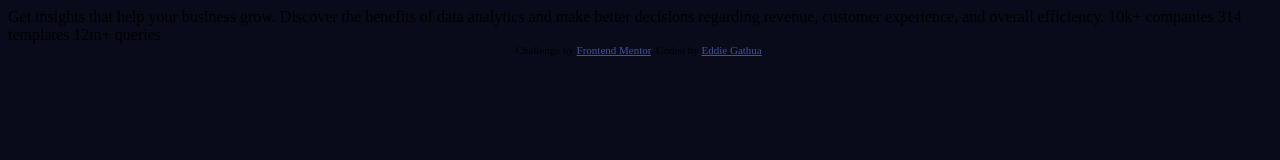
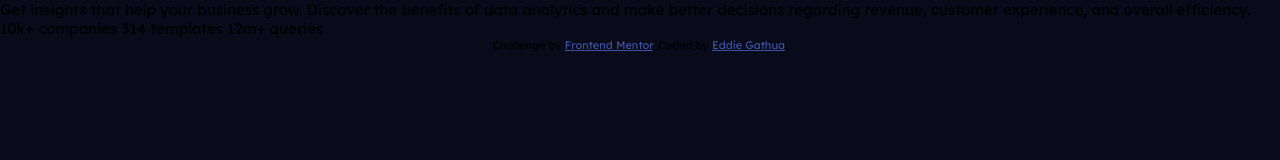
Before and after one commit to EddieGathua/FM-preview-card-component, a plain HTML site: page stats-preview-card-component-main/index.html in a window 1280 px wide. Drawn offline with Linux system fonts and the light colour scheme.

Commit message:
Small changes

```diff
--- a/stats-preview-card-component-main/assets/styles.css
+++ b/stats-preview-card-component-main/assets/styles.css
@@ -1,6 +1,18 @@
 :root {
     --main-bg-color : hsl(233, 47%, 7%);
+    --card-bg : hsl(244, 38%, 16%);
+    --soft-violet : hsl(277, 64%, 61%);
+    --main-heading : hsl(0, 0%, 100%);
+    --main-paragraph : hsla(0, 0%, 100%, 0.75);
+    --stats-heading : hsla(0, 0%, 100%, 0.6);
 }
+
+* {
+    margin: 0;
+    padding: 0;
+    box-sizing: border-box;
+}
+
 .attribution {
     font-size: 11px;
     text-align: center;
@@ -11,4 +23,7 @@
 
 body {
     background-color: var(--main-bg-color);
+    font-size: 15px;
+    font-family: 'Inter', sans-serif;
+    font-family: 'Lexend Deca', sans-serif;
 }
--- a/stats-preview-card-component-main/index.html
+++ b/stats-preview-card-component-main/index.html
@@ -4,12 +4,14 @@
   <meta charset="UTF-8">
   <meta name="viewport" content="width=device-width, initial-scale=1.0">
   <link rel="icon" type="image/png" sizes="32x32" href="./images/favicon-32x32.png">
+  <link rel="preconnect" href="https://fonts.googleapis.com">
+  <link rel="preconnect" href="https://fonts.gstatic.com" crossorigin>
+  <link href="https://fonts.googleapis.com/css2?family=Inter:wght@400;700&family=Lexend+Deca&display=swap" rel="stylesheet">
 
   <title>Frontend Mentor | Stats preview card component</title>
 
   <link rel="stylesheet" href="assets/styles.css">
   <script src="assets/card.js"></script>
-
 </head>
 <body>
 
```
